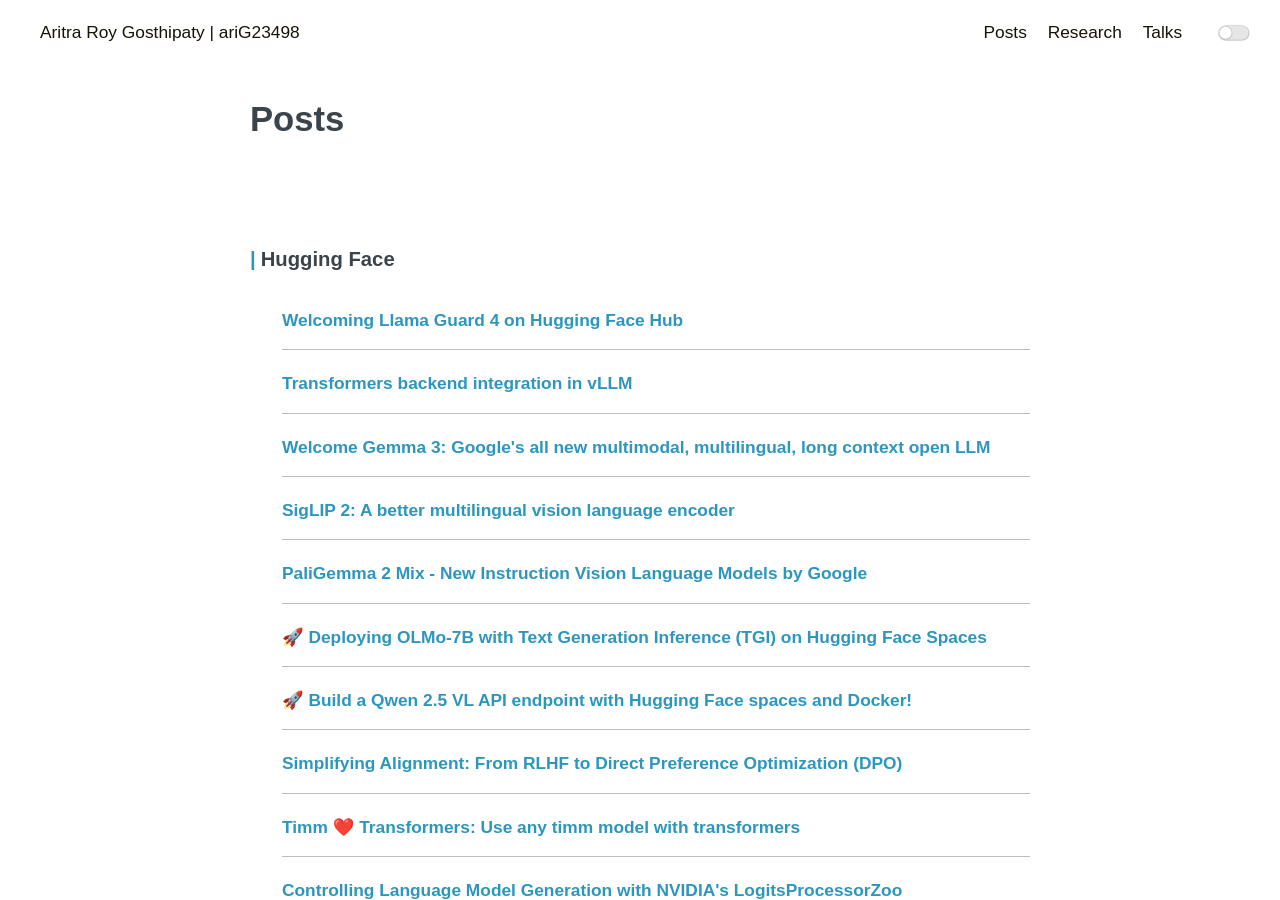
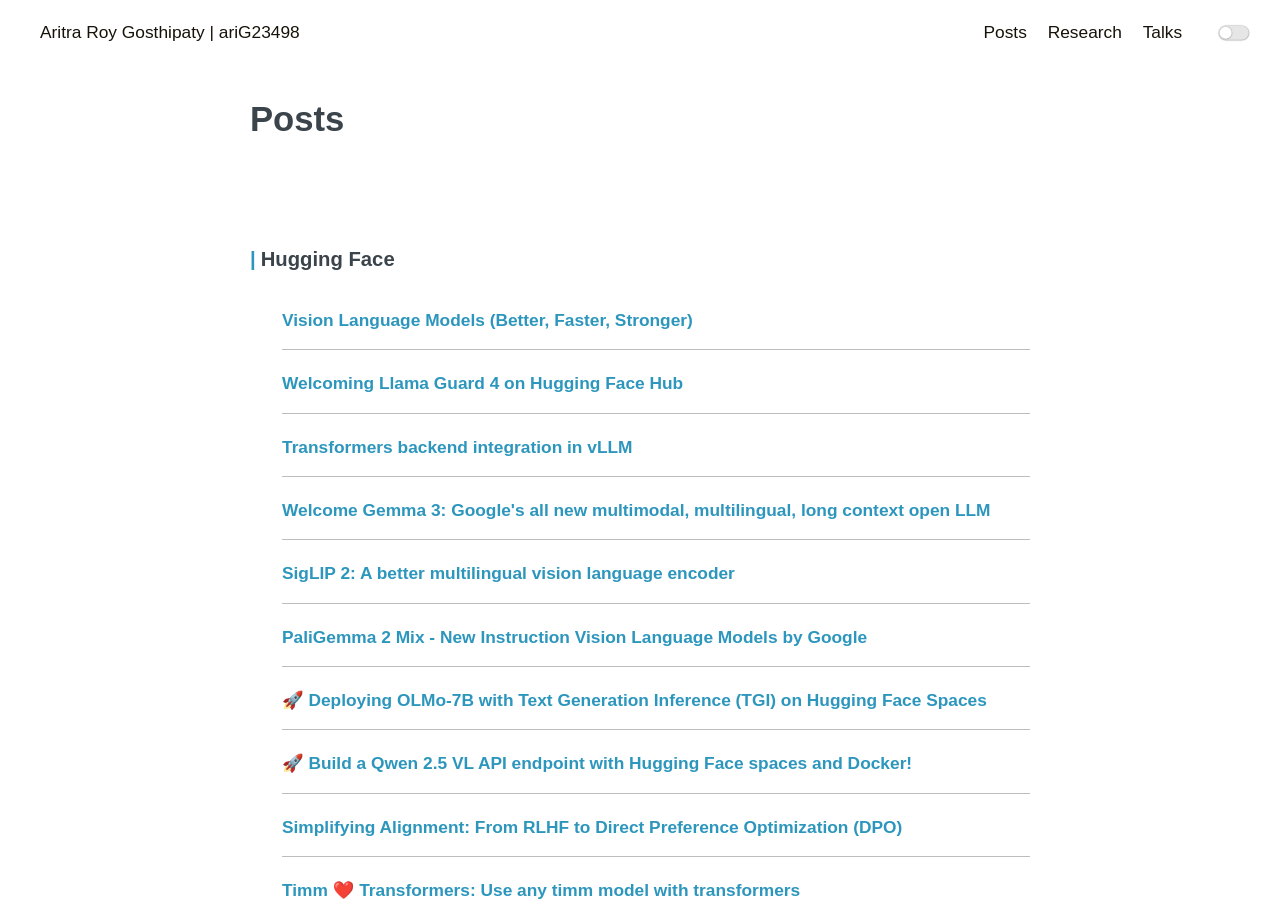
Before and after one commit to ariG23498/ariG23498.github.io, a Jekyll site: the page built from blogs.md, in a window 1280 px wide and 900 px high. Built offline with Jekyll 4.4.1, drawn with Linux system fonts in a browser that asks for light colours.

Commit message:
Update blogs.md

```diff
--- a/blogs.md
+++ b/blogs.md
@@ -7,6 +7,9 @@ permalink: /posts
 <div class="main">
    <div class="post-wrap archive">
       <h3>Hugging Face</h3>
+      <article class="archive-item">
+         <a class="archive-item-link" href="https://huggingface.co/blog/vlms-2025" target="_blank" rel="noopener noreferrer">Vision Language Models (Better, Faster, Stronger)</a>
+      </article>
        <article class="archive-item">
          <a class="archive-item-link" href="https://huggingface.co/blog/llama-guard-4" target="_blank" rel="noopener noreferrer">Welcoming Llama Guard 4 on Hugging Face Hub</a>
       </article>
```
